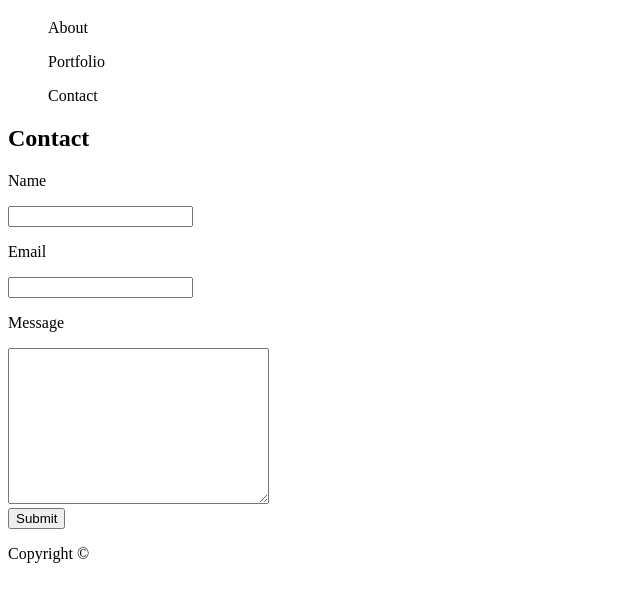
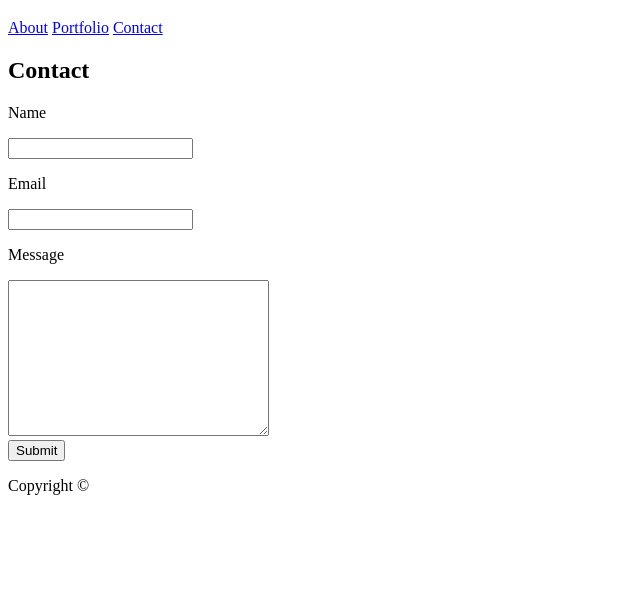
Before and after one commit to thebrandone/Basic-Portfolio, a plain HTML site: page contact.html in a window 1280 px wide. Shown: the part 61-662 px from the top of the page, without its empty margins (0-640 px from the left). Drawn offline with Linux system fonts and the light colour scheme.

Commit message:
changed nav content

```diff
--- a/contact.html
+++ b/contact.html
@@ -14,9 +14,9 @@
         </div>
         <div>
             <nav>
-                <ul>About</ul>
-                <ul>Portfolio</ul>
-                <ul>Contact</ul>
+                <a href="index.html">About</a>
+                <a href="portfolio.html">Portfolio</a>
+                <a href="Contact.html">Contact</a>
             </nav>
         </div>
     </header>
```
Also changed, not shown: index.html (+3 -3 lines), portfolio.html (+3 -3 lines).
